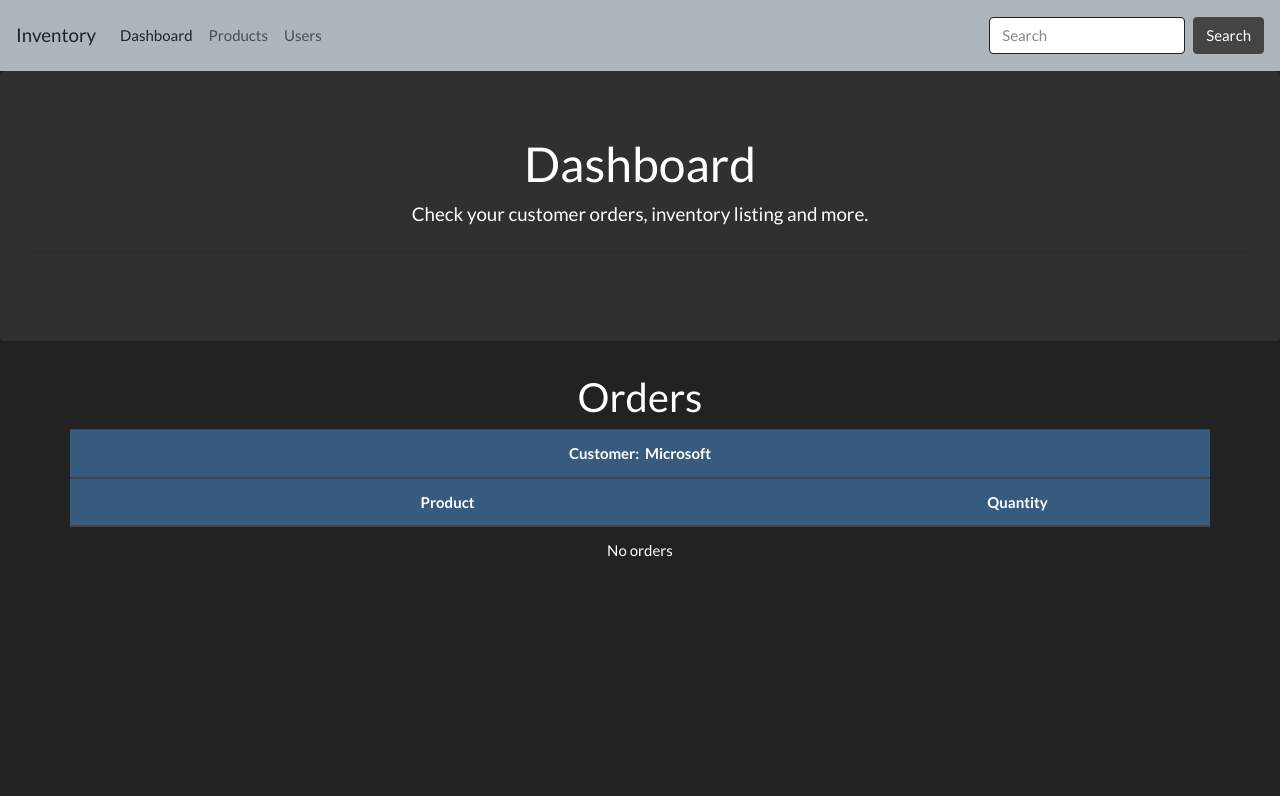
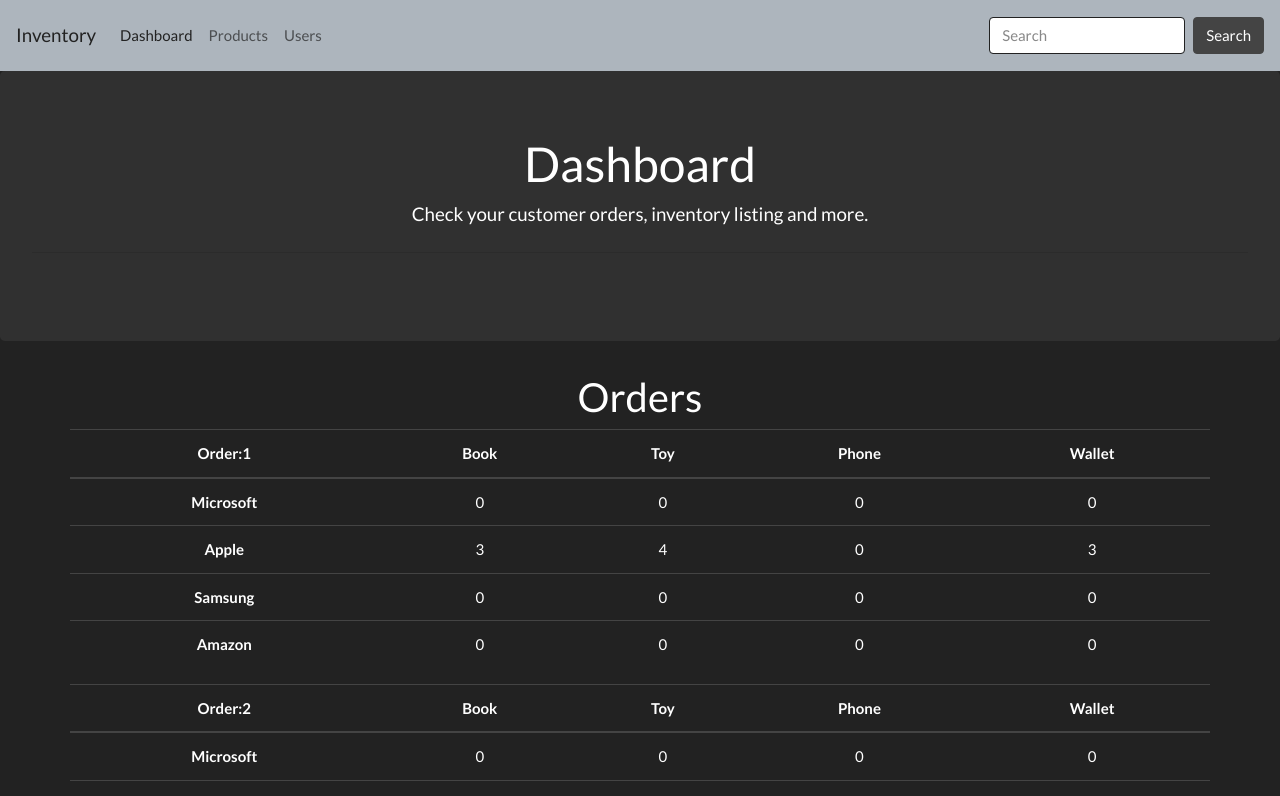
Before and after one commit to leroment/inventory, an Angular app: page /dashboard in a window 1280 px wide. Shown: the top 796 px of the page. Built offline with nearby package versions, Linux system fonts and the light colour scheme.

Commit message:
fix dashboard table

```diff
--- a/src/app/dashboard/dashboard.component.html
+++ b/src/app/dashboard/dashboard.component.html
@@ -6,7 +6,7 @@
 <div class="container">
   <h2 class="text-center">Orders</h2>
   <div class="row">
-    <table class="table table-hover" style="text-align: center" *ngFor="let customer of customers">
+    <!-- <table class="table table-hover" style="text-align: center" *ngFor="let customer of customers">
       <thead>
         <tr>
           <th colspan="2" class="table-primary">Customer:&nbsp; {{customer.name}}</th>
@@ -37,4 +37,27 @@
         </tbody>
       </ng-template>
 
+    </table> -->
+
+    <table class="table table-hover" style="text-align: center" *ngFor="let order of orders">
+      <thead>
+        <tr>
+          <th>Order:{{order.orderId}}</th>
+          <th *ngFor="let product of products; let i = index" [attr.data-index]="i">{{product.name}}</th>
+        </tr>
+      </thead>
+      <tbody>
+        <ng-container *ngFor="let customer of customers">
+          <tr>
+            <th>{{customer.name}}</th>
+            <ng-container *ngFor="let product of products">
+              <td>{{getOrderItemForProductForOrderForCustomer(product.productId, order.orderId, customer.customerId) ?
+                getOrderItemForProductForOrderForCustomer(product.productId, order.orderId,
+                customer.customerId).quantity : 0}}</td>
+            </ng-container>
+          </tr>
+        </ng-container>
+      </tbody>
     </table>
+
+  </div>
--- a/src/app/dashboard/dashboard.component.ts
+++ b/src/app/dashboard/dashboard.component.ts
@@ -36,6 +36,11 @@ export class DashboardComponent implements OnInit {
     return this.orderItems.find(orderItem => orderItem.product.productId === productId && orderItem.order.orderId === orderId);
   }
 
+  getOrderItemForProductForOrderForCustomer(productId: number, orderId: number, customerId: number)
+  {
+    return this.orderItems.find(orderItem => orderItem.product.productId === productId && orderItem.order.orderId === orderId
+      && orderItem.order.customer.customerId === customerId);
+  }
 
   getOrderItemsForOrder(orderId: number)
   {
--- a/src/app/shared/services/order-item.service.ts
+++ b/src/app/shared/services/order-item.service.ts
@@ -23,24 +23,48 @@ export class OrderItemService {
 const ORDERITEMS: IOrderItem[] = [
     {
         orderItemId: 1,
+        product: ProductService.getProduct(1),
+        order: OrderService.getOrder(1),
+        quantity: 3
+    },
+    {
+        orderItemId: 2,
+        product: ProductService.getProduct(2),
+        order: OrderService.getOrder(1),
+        quantity: 4
+    },
+    {
+        orderItemId: 3,
+        product: ProductService.getProduct(3),
+        order: OrderService.getOrder(2),
+        quantity: 2
+    },
+    {
+        orderItemId: 4,
+        product: ProductService.getProduct(4),
+        order: OrderService.getOrder(2),
+        quantity: 9
+    },
+    {
+        orderItemId: 5,
         product: ProductService.getProduct(4),
         order: OrderService.getOrder(1),
         quantity: 3
     },
     {
-        orderItemId: 2,
+        orderItemId: 6,
         product: ProductService.getProduct(1),
         order: OrderService.getOrder(1),
         quantity: 4
     },
     {
-        orderItemId: 3,
+        orderItemId: 7,
         product: ProductService.getProduct(2),
         order: OrderService.getOrder(2),
         quantity: 2
     },
     {
-        orderItemId: 4,
+        orderItemId: 8,
         product: ProductService.getProduct(3),
         order: OrderService.getOrder(2),
         quantity: 9
```
